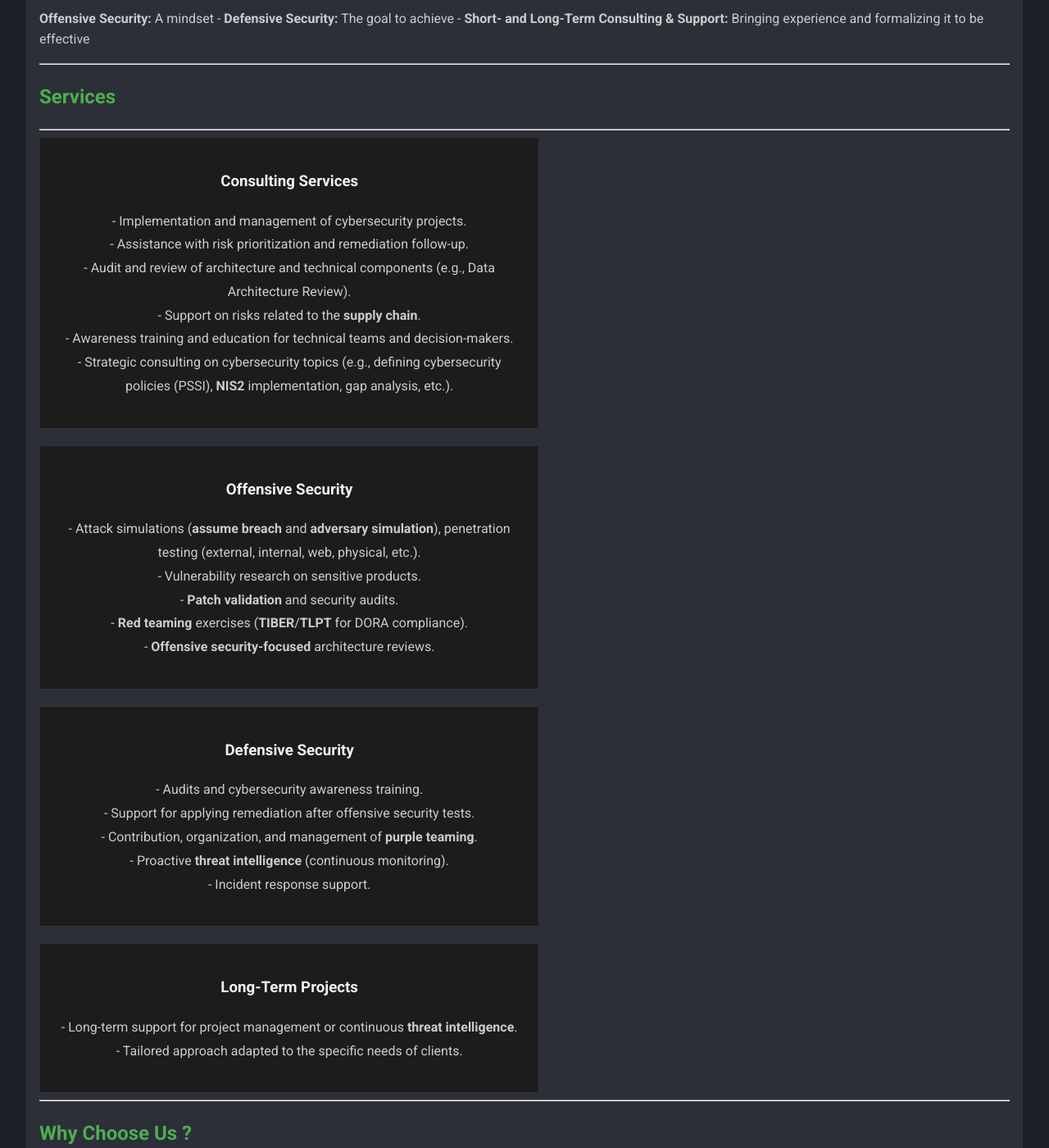
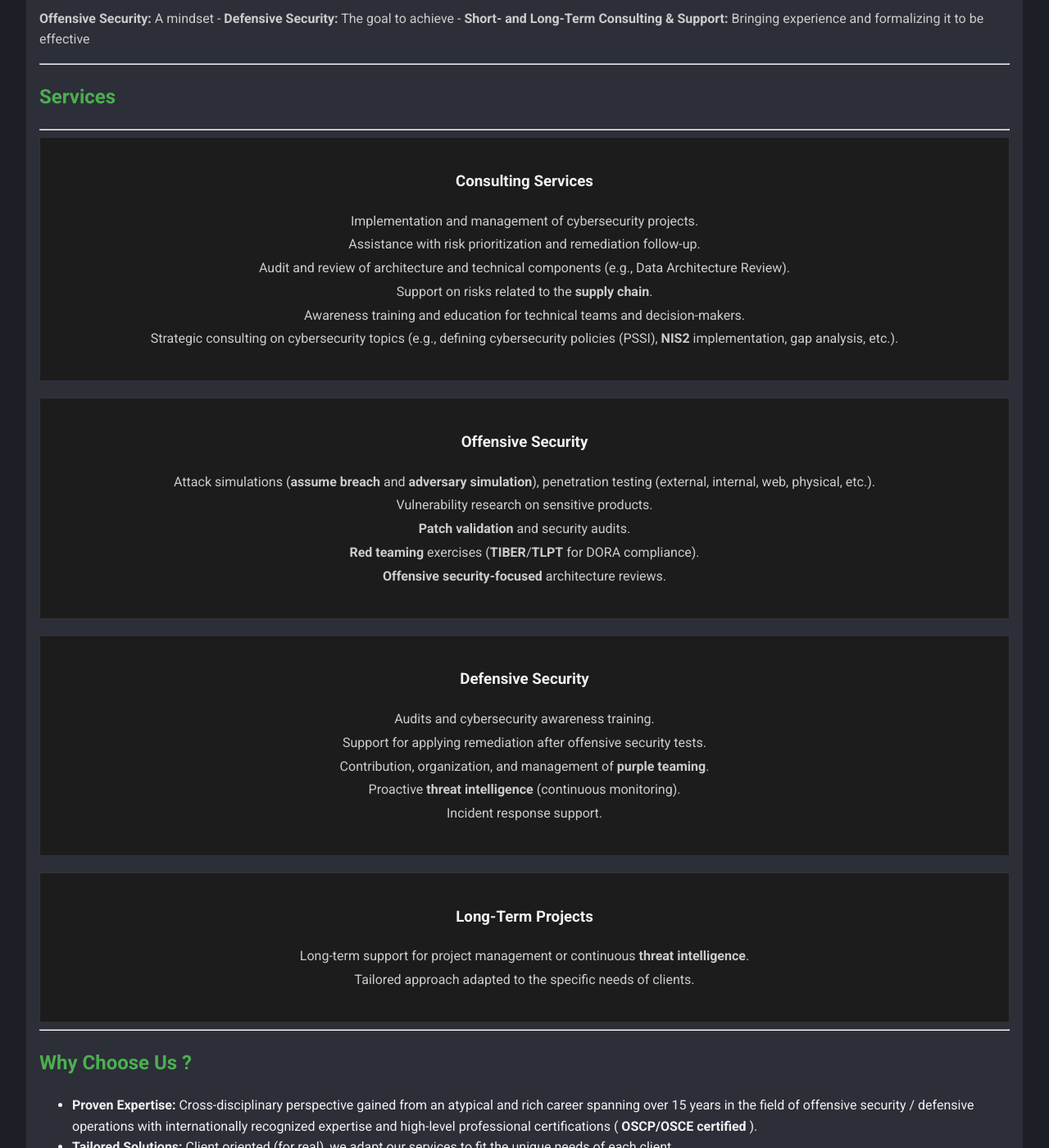
Before and after one commit to kmkz/BOSS.github.io, a Jekyll site: the page built from index.md, in a window 1280 px wide and 1400 px high, scrolled down 806 px. Shown: the whole window at 82% size. Built offline with Jekyll 4.4.1, drawn with Linux system fonts in a browser that asks for light colours.

Commit message:
optimizaions

```diff
--- a/index.md
+++ b/index.md
@@ -34,51 +34,52 @@
 
 ---
 
-<div style="display: flex; flex-wrap: wrap; justify-content: space-between; gap: 20px;">
+<div style="display: flex; flex-wrap: wrap; gap: 20px;">
 
-  <div style="border: 1px solid #333; padding: 20px; background-color: #1c1c1c; color: #fff; text-align: center; width: 48%;">
+  <div style="flex: 1 1 48%; border: 1px solid #333; padding: 20px; background-color: #1c1c1c; color: #fff; text-align: center;">
     <h3 style="color: #f1f1f1;">Consulting Services</h3>
     <p style="line-height: 1.8;">
-      - Implementation and management of cybersecurity projects.<br>
-      - Assistance with risk prioritization and remediation follow-up.<br>
-      - Audit and review of architecture and technical components (e.g., Data Architecture Review).<br>
-      - Support on risks related to the <strong>supply chain</strong>.<br>
-      - Awareness training and education for technical teams and decision-makers.<br>
-      - Strategic consulting on cybersecurity topics (e.g., defining cybersecurity policies (PSSI), <strong>NIS2</strong> implementation, gap analysis, etc.).
+      Implementation and management of cybersecurity projects.<br>
+      Assistance with risk prioritization and remediation follow-up.<br>
+      Audit and review of architecture and technical components (e.g., Data Architecture Review).<br>
+      Support on risks related to the <strong>supply chain</strong>.<br>
+      Awareness training and education for technical teams and decision-makers.<br>
+      Strategic consulting on cybersecurity topics (e.g., defining cybersecurity policies (PSSI), <strong>NIS2</strong> implementation, gap analysis, etc.).
     </p>
   </div>
 
-  <div style="border: 1px solid #333; padding: 20px; background-color: #1c1c1c; color: #fff; text-align: center; width: 48%;">
+  <div style="flex: 1 1 48%; border: 1px solid #333; padding: 20px; background-color: #1c1c1c; color: #fff; text-align: center;">
     <h3 style="color: #f1f1f1;">Offensive Security</h3>
     <p style="line-height: 1.8;">
-      - Attack simulations (<strong>assume breach</strong> and <strong>adversary simulation</strong>), penetration testing (external, internal, web, physical, etc.).<br>
-      - Vulnerability research on sensitive products.<br>
-      - <strong>Patch validation</strong> and security audits.<br>
-      - <strong>Red teaming</strong> exercises (<strong>TIBER</strong>/<strong>TLPT</strong> for DORA compliance).<br>
-      - <strong>Offensive security-focused</strong> architecture reviews.
+      Attack simulations (<strong>assume breach</strong> and <strong>adversary simulation</strong>), penetration testing (external, internal, web, physical, etc.).<br>
+      Vulnerability research on sensitive products.<br>
+      <strong>Patch validation</strong> and security audits.<br>
+      <strong>Red teaming</strong> exercises (<strong>TIBER</strong>/<strong>TLPT</strong> for DORA compliance).<br>
+      <strong>Offensive security-focused</strong> architecture reviews.
     </p>
   </div>
 
-  <div style="border: 1px solid #333; padding: 20px; background-color: #1c1c1c; color: #fff; text-align: center; width: 48%;">
+  <div style="flex: 1 1 48%; border: 1px solid #333; padding: 20px; background-color: #1c1c1c; color: #fff; text-align: center;">
     <h3 style="color: #f1f1f1;">Defensive Security</h3>
     <p style="line-height: 1.8;">
-      - Audits and cybersecurity awareness training.<br>
-      - Support for applying remediation after offensive security tests.<br>
-      - Contribution, organization, and management of <strong>purple teaming</strong>.<br>
-      - Proactive <strong>threat intelligence</strong> (continuous monitoring).<br>
-      - Incident response support.
+      Audits and cybersecurity awareness training.<br>
+      Support for applying remediation after offensive security tests.<br>
+      Contribution, organization, and management of <strong>purple teaming</strong>.<br>
+      Proactive <strong>threat intelligence</strong> (continuous monitoring).<br>
+      Incident response support.
     </p>
   </div>
 
-  <div style="border: 1px solid #333; padding: 20px; background-color: #1c1c1c; color: #fff; text-align: center; width: 48%;">
+  <div style="flex: 1 1 48%; border: 1px solid #333; padding: 20px; background-color: #1c1c1c; color: #fff; text-align: center;">
     <h3 style="color: #f1f1f1;">Long-Term Projects</h3>
     <p style="line-height: 1.8;">
-      - Long-term support for project management or continuous <strong>threat intelligence</strong>.<br>
-      - Tailored approach adapted to the specific needs of clients.
+      Long-term support for project management or continuous <strong>threat intelligence</strong>.<br>
+      Tailored approach adapted to the specific needs of clients.
     </p>
   </div>
 
 </div>
+
 
 
 
```
